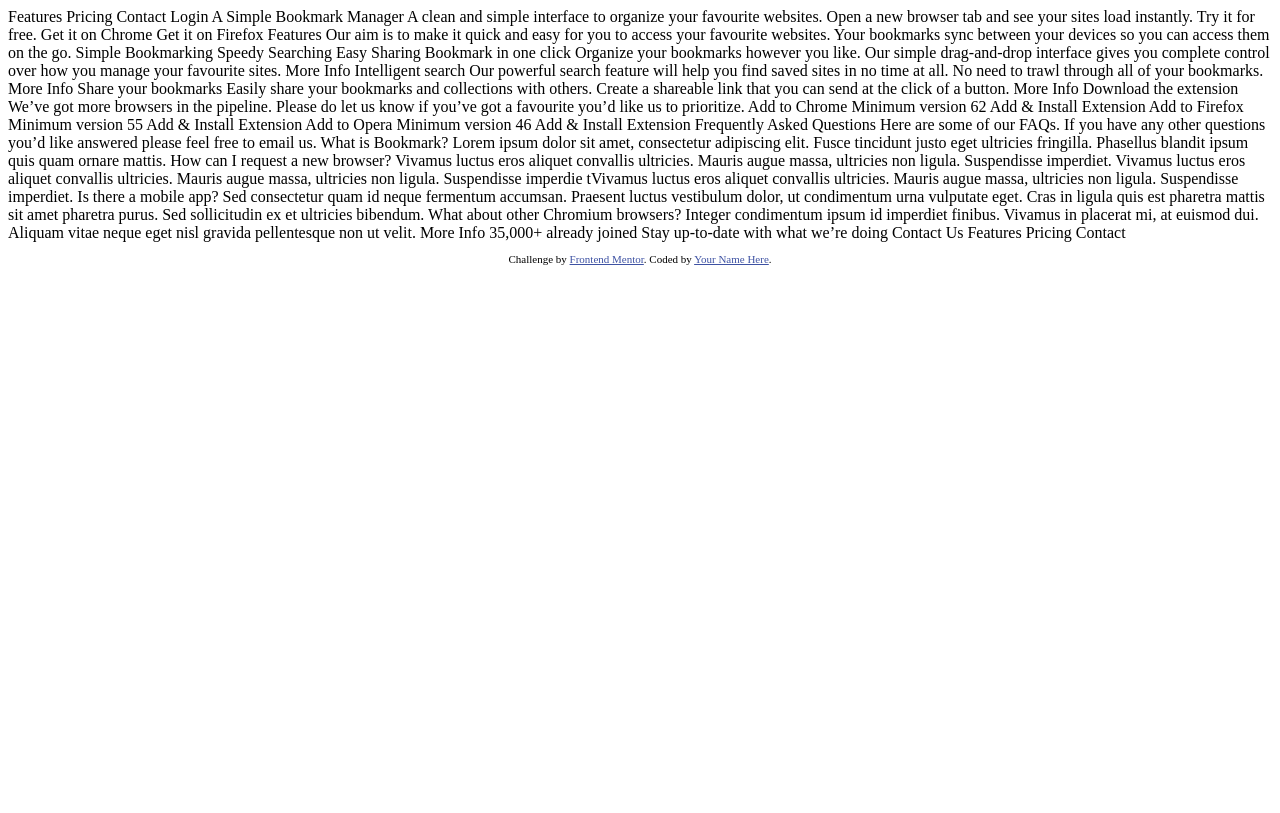
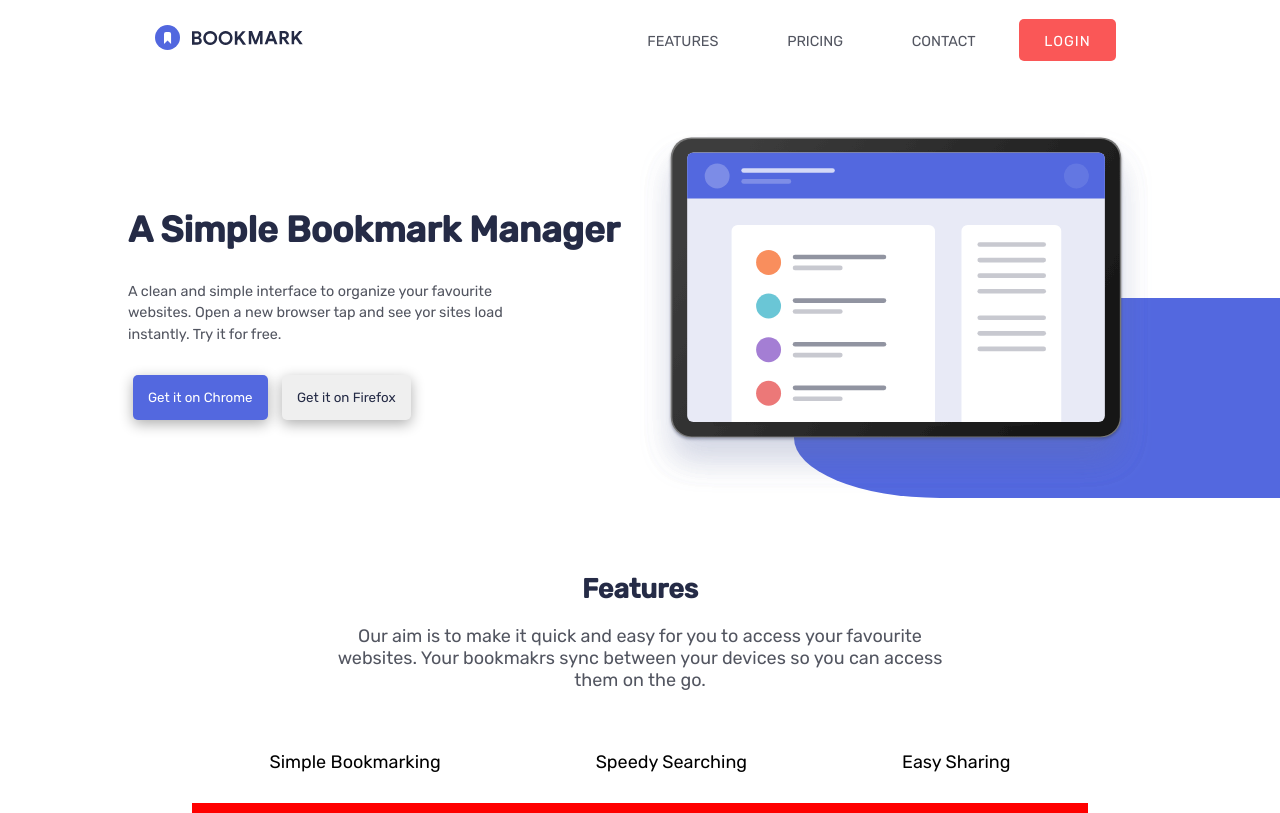
Before and after one commit to DittyCode/BookmarkLandingPage, a plain HTML site: page index.html in a window 1280 px wide. Drawn offline with Linux system fonts and the light colour scheme.

Commit message:
Structure folders, SCSS and HTML coding

```diff
--- a/index.html
+++ b/index.html
@@ -1,134 +1,107 @@
 <!DOCTYPE html>
 <html lang="en">
-<head>
-  <meta charset="UTF-8">
-  <meta name="viewport" content="width=device-width, initial-scale=1.0"> <!-- displays site properly based on user's device -->
+	<head>
+		<meta charset="UTF-8" />
+		<meta name="viewport" content="width=device-width, initial-scale=1.0" />
+		<link rel="preconnect" href="https://fonts.googleapis.com" />
+		<link rel="preconnect" href="https://fonts.gstatic.com" crossorigin />
+		<link
+			href="https://fonts.googleapis.com/css2?family=Rubik:wght@400;500&display=swap"
+			rel="stylesheet"
+		/>
+		<link
+			rel="icon"
+			type="image/png"
+			sizes="32x32"
+			href="./images/favicon-32x32.png"
+		/>
+		<title>DittyCode | Bookmark landing page</title>
+		<meta
+			name="keywords"
+			content="Bookmark landing page, interface,
+		extension"
+		/>
+		<meta
+			name="description"
+			content="Bookmark landing page where you can
+		download extension for your browser, you can choose beetwenn
+		Firefox,Chrome,Opera"
+		/>
+		<meta name="author" content="DittyCode" />
+		<link rel="stylesheet" href="./dist/css/main.css" />
+	</head>
+	<body>
+		<div class="page">
+			<header class="header">
+				<div class="header__logo">
+					<img
+						src="./images/logo-bookmark.svg"
+						alt="company and page logo"
+						class="header__logo-img"
+					/>
+				</div>
+				<nav class="nav">
+					<ul class="nav__list">
+						<li class="list__item">
+							<a href="#" class="item__link">Features</a>
+						</li>
+						<li class="list__item">
+							<a href="#" class="item__link">Pricing</a>
+						</li>
+						<li class="list__item">
+							<a href="#" class="item__link">Contact</a>
+						</li>
+						<li class="list__item primary">
+							<a href="#" class="item__link">Login</a>
+						</li>
+					</ul>
+				</nav>
+			</header>
+			<main class="main">
+				<section class="main__description">
+					<h1 class="main__title">A simple bookmark manager</h1>
+					<p class="main__describe">
+						A clean and simple interface to organize your favourite websites.
+						Open a new browser tap and see yor sites load instantly. Try it for
+						free.
+					</p>
+					<button class="main__btn active">Get it on Chrome</button>
+					<button class="main__btn">Get it on Firefox</button>
+				</section>
+				<section class="main__view">
+					<img
+						src="./images/illustration-hero.svg"
+						alt=""
+						class="main__view-img"
+					/>
+					<div class="main__view-overflow"></div>
+				</section>
+			</main>
+			<section class="features">
+				<h2 class="features__title">Features</h2>
+				<p class="features__describe">
+					Our aim is to make it quick and easy for you to access your favourite
+					websites. Your bookmakrs sync between your devices so you can access
+					them on the go.
+				</p>
+				<ul class="features__list">
+					<li class="list__item">Simple Bookmarking</li>
+					<li class="list__item">Speedy Searching</li>
+					<li class="list__item">Easy Sharing</li>
+				</ul>
+			</section>
+		</div>
+	</body>
+</html>
 
-  <link rel="icon" type="image/png" sizes="32x32" href="./images/favicon-32x32.png">
+<!--
 
-  <title>Frontend Mentor | Bookmark landing page</title>
+  1. Meta tagi
+  2. Accesibility
+  3. Aria żeby był screen reader
+  4. Scss
+  5. Js
+  6. Refractoring
+  7. Nakurwiaj codzienie bracie
 
-  <!-- Feel free to remove these styles or customise in your own stylesheet 👍 -->
-  <style>
-    .attribution { font-size: 11px; text-align: center; }
-    .attribution a { color: hsl(228, 45%, 44%); }
-  </style>
-</head>
-<body>
-
-  Features
-  Pricing
-  Contact
-  Login
-
-  A Simple Bookmark Manager
-
-  A clean and simple interface to organize your favourite websites. Open a new
-  browser tab and see your sites load instantly. Try it for free.
-
-  Get it on Chrome
-  Get it on Firefox
-
-  Features
-
-  Our aim is to make it quick and easy for you to access your favourite websites.
-  Your bookmarks sync between your devices so you can access them on the go.
-
-  Simple Bookmarking
-  Speedy Searching
-  Easy Sharing
-
-  Bookmark in one click
-
-  Organize your bookmarks however you like. Our simple drag-and-drop interface
-  gives you complete control over how you manage your favourite sites.
-
-  More Info
-
-  Intelligent search
-
-  Our powerful search feature will help you find saved sites in no time at all.
-  No need to trawl through all of your bookmarks.
-
-  More Info
-
-  Share your bookmarks
-
-  Easily share your bookmarks and collections with others. Create a shareable
-  link that you can send at the click of a button.
-
-  More Info
-
-  Download the extension
-
-  We’ve got more browsers in the pipeline. Please do let us know if you’ve
-  got a favourite you’d like us to prioritize.
-
-  Add to Chrome
-  Minimum version 62
-  Add & Install Extension
-
-  Add to Firefox
-  Minimum version 55
-  Add & Install Extension
-
-  Add to Opera
-  Minimum version 46
-  Add & Install Extension
-
-  Frequently Asked Questions
-
-  Here are some of our FAQs. If you have any other questions you’d like
-  answered please feel free to email us.
-
-  <!-- Question 1 -->
-  What is Bookmark?
-
-  <!-- Answer 1 -->
-  Lorem ipsum dolor sit amet, consectetur adipiscing elit. Fusce tincidunt
-  justo eget ultricies fringilla. Phasellus blandit ipsum quis quam ornare mattis.
-
-  <!-- Question 2 -->
-  How can I request a new browser?
-
-  <!-- Answer 2 -->
-  Vivamus luctus eros aliquet convallis ultricies. Mauris augue massa, ultricies non ligula.
-  Suspendisse imperdiet. Vivamus luctus eros aliquet convallis ultricies. Mauris augue massa,
-  ultricies non ligula. Suspendisse imperdie tVivamus luctus eros aliquet convallis ultricies.
-  Mauris augue massa, ultricies non ligula. Suspendisse imperdiet.
-
-  <!-- Question 3 -->
-  Is there a mobile app?
-
-  <!-- Answer 3 -->
-  Sed consectetur quam id neque fermentum accumsan. Praesent luctus vestibulum dolor, ut condimentum
-  urna vulputate eget. Cras in ligula quis est pharetra mattis sit amet pharetra purus. Sed
-  sollicitudin ex et ultricies bibendum.
-
-  <!-- Question 4 -->
-  What about other Chromium browsers?
-
-  <!-- Answer 4 -->
-  Integer condimentum ipsum id imperdiet finibus. Vivamus in placerat mi, at euismod dui. Aliquam
-  vitae neque eget nisl gravida pellentesque non ut velit.
-
-  More Info
-
-  35,000+ already joined
-
-  Stay up-to-date with what we’re doing
-
-  Contact Us
-
-  Features
-  Pricing
-  Contact
-
-  <footer>
-    <p class="attribution">
-      Challenge by <a href="https://www.frontendmentor.io?ref=challenge" target="_blank">Frontend Mentor</a>.
-      Coded by <a href="#">Your Name Here</a>.
-    </p>
-  </footer>
-</body>
-</html>
+ -->
--- /dev/null
+++ b/scss/abstracts/_mixins.scss
@@ -0,0 +1,29 @@
+@mixin flex($flexDirection: row, $alignItems: center, $justifyContent: center) {
+	flex-direction: $flexDirection;
+	align-items: $alignItems;
+	justify-content: $justifyContent;
+}
+@mixin positioning($position: absolute, $top: 0, $left: 0) {
+	position: $position;
+	top: $top;
+	left: $left;
+}
+@mixin mq($media) {
+	@media (max-width: $media) {
+		@content;
+	}
+}
+@mixin WH($width, $height) {
+	width: $width;
+	height: $height;
+}
+
+@mixin buttons() {
+	box-shadow: 0px 4px 14px 0px rgba(0, 0, 0, 0.32);
+	padding: 15px;
+	margin: 0 5px;
+	border-radius: 5px;
+	border: none;
+	cursor: pointer;
+	color: map-get($neutral-colors, veryDarkBlue);
+}
--- /dev/null
+++ b/scss/abstracts/_variables.scss
@@ -0,0 +1,20 @@
+$font-size: 18px;
+$font-family: 'Rubik', sans-serif;
+
+$font-weights: (
+	'normal': 400,
+	'medium': 500,
+	'bold': 700,
+);
+
+$primary-colors: (
+	'softBlue': hsl(231, 69%, 60%),
+	'softRed': hsl(0, 94%, 66%),
+);
+
+$neutral-colors: (
+	'grayishBlue': hsl(229, 8%, 35%),
+	'hoverLinks': hsl(229, 8%, 65%),
+	'veryDarkBlue': hsl(229, 31%, 21%),
+	'loginLink': hsl(0, 0%, 100%),
+);
--- /dev/null
+++ b/scss/base/_reset.scss
@@ -0,0 +1,18 @@
+:root {
+	height: 100%;
+	font-size: $font-size;
+}
+
+img {
+	width: 100%;
+	height: 100%;
+}
+
+*,
+*::before,
+*::after {
+	margin: 0;
+	padding: 0;
+	box-sizing: border-box;
+	font-family: $font-family;
+}
--- /dev/null
+++ b/scss/components/_features.scss
@@ -0,0 +1,33 @@
+.features {
+	display: flex;
+	@include flex(column);
+	margin-top: 75px;
+	&__title {
+		color: map-get($neutral-colors, veryDarkBlue);
+	}
+	&__describe {
+		width: 50%;
+		margin: 20px 0;
+		text-align: center;
+		color: map-get($neutral-colors, grayishBlue);
+	}
+	&__list {
+		position: relative;
+		display: flex;
+		@include flex(_, _, space-around);
+		width: 70%;
+		margin-top: 30px;
+		list-style-type: none;
+		&::before {
+			content: '';
+			position: absolute;
+			bottom: 0;
+			width: 100%;
+			height: 10px;
+			background-color: red;
+		}
+		.list__item {
+			padding: 10px 0 40px;
+		}
+	}
+}
--- /dev/null
+++ b/scss/components/_header.scss
@@ -0,0 +1,6 @@
+.header {
+	display: flex;
+	@include positioning(relative);
+	@include flex(_, center, space-around);
+	height: 10vh;
+}
--- /dev/null
+++ b/scss/components/_mcontent.scss
@@ -0,0 +1,42 @@
+.main {
+	display: flex;
+	@include flex();
+	width: 80%;
+	margin: 50px auto 0;
+	& > * {
+		flex-basis: 50%;
+	}
+	&__title {
+		text-transform: capitalize;
+		color: map-get($neutral-colors, veryDarkBlue);
+		font-weight: map-get($font-weights, bold);
+		font-size: 2rem;
+	}
+	&__describe {
+		width: 80%;
+		margin: 30px 0;
+		line-height: 150%;
+		font-size: 0.8rem;
+		color: map-get($neutral-colors, grayishBlue);
+	}
+	&__btn {
+		@include buttons();
+	}
+	&__view {
+		position: relative;
+		&-overflow {
+			position: absolute;
+			bottom: 0;
+			right: -25%;
+			left: 30%;
+			height: 25vh;
+			background-color: map-get($primary-colors, softBlue);
+			z-index: -1;
+			border-radius: 30% 0 0 30%;
+		}
+	}
+}
+.active {
+	background-color: map-get($primary-colors, softBlue);
+	color: map-get($neutral-colors, loginLink);
+}
--- /dev/null
+++ b/scss/components/_nav.scss
@@ -0,0 +1,29 @@
+.nav {
+	height: 100%;
+	min-width: 40%;
+	&__list {
+		display: flex;
+		@include flex(_, center, space-around);
+		list-style-type: none;
+		height: inherit;
+		.list__item {
+			padding: 10px 25px;
+			&:nth-last-child(1) {
+				.item__link {
+					color: map-get($neutral-colors, loginLink);
+				}
+			}
+			.item__link {
+				font-size: 0.8rem;
+				text-transform: uppercase;
+				text-decoration: none;
+				color: map-get($neutral-colors, grayishBlue);
+			}
+		}
+	}
+}
+.primary {
+	background-color: map-get($primary-colors, softRed);
+	border-radius: 5px;
+	letter-spacing: 1px;
+}
--- /dev/null
+++ b/scss/components/_page.scss
@@ -0,0 +1,4 @@
+.page {
+	@include positioning(relative);
+	min-height: 100vh;
+}
--- /dev/null
+++ b/scss/main.scss
@@ -0,0 +1,8 @@
+@import './abstracts/variables';
+@import './abstracts/mixins';
+@import './base/reset';
+@import './components/page';
+@import './components/header';
+@import './components/nav';
+@import './components/mcontent';
+@import './components/features';
```
Also changed, not shown: dist/css/main.css (added), 1 other file.
